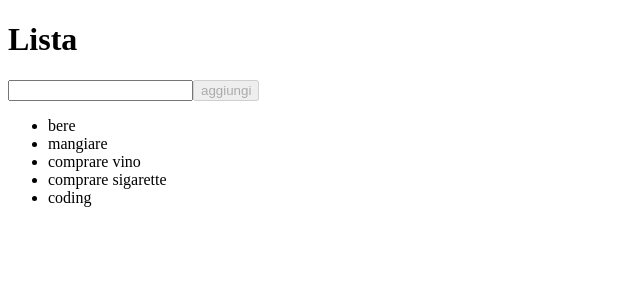
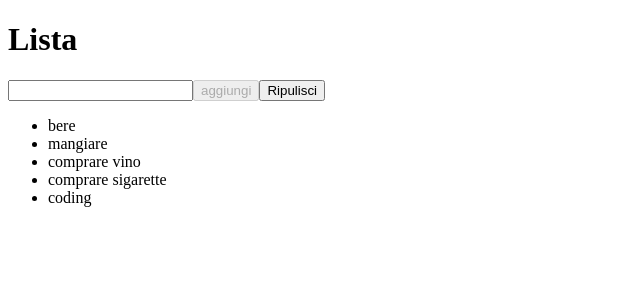
Before and after one commit to Leonardocamisa/react_exercises, a React (Create React App) app in the folder exercises/: page / in a window 1280 px wide. Shown: the top 300 px of the page, without its empty margins (0-640 px from the left). Built offline with nearby package versions, Linux system fonts and the light colour scheme.

Commit message:
exercise completed

```diff
--- a/exercises/src/TodoList.js
+++ b/exercises/src/TodoList.js
@@ -20,6 +20,12 @@ class TodoList extends React.Component {
         })
     }
 
+    resetItems = () => {
+        this.setState({
+            items : []
+        })
+    }
+
     render(){
         return(
             <>
@@ -27,6 +33,7 @@ class TodoList extends React.Component {
                 <h1>Lista</h1>
                 <input type='text' onChange={this.addItem} value={this.state.newItems} />
                 <button onClick={this.addEvent} disabled={!this.state.newItems}>aggiungi</button>
+                <button onClick={this.resetItems}>Ripulisci</button>
                 <ul>
                     {this.state.items.map((el,i) => <li key={el+i}>{el}</li>)}
                 </ul>
```
